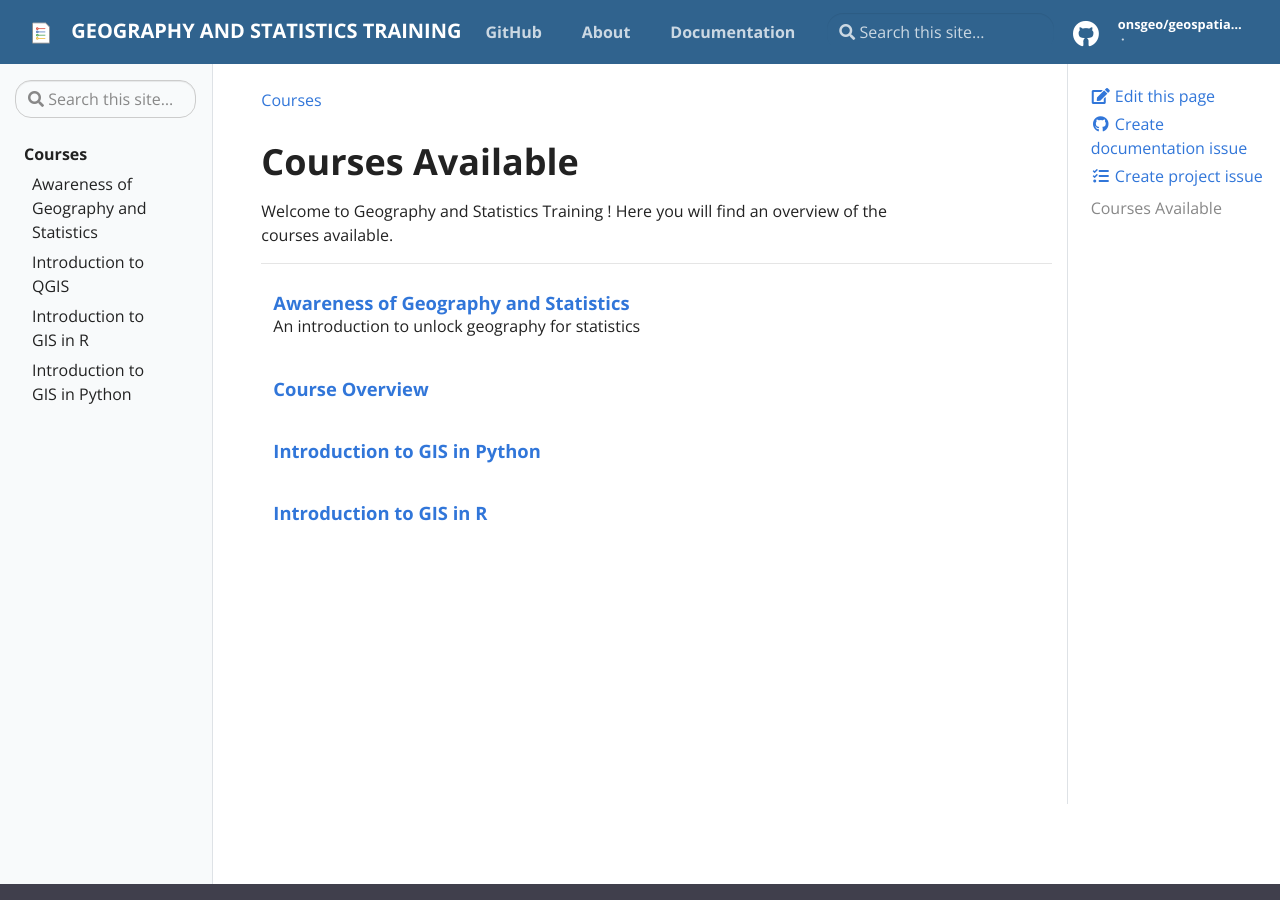
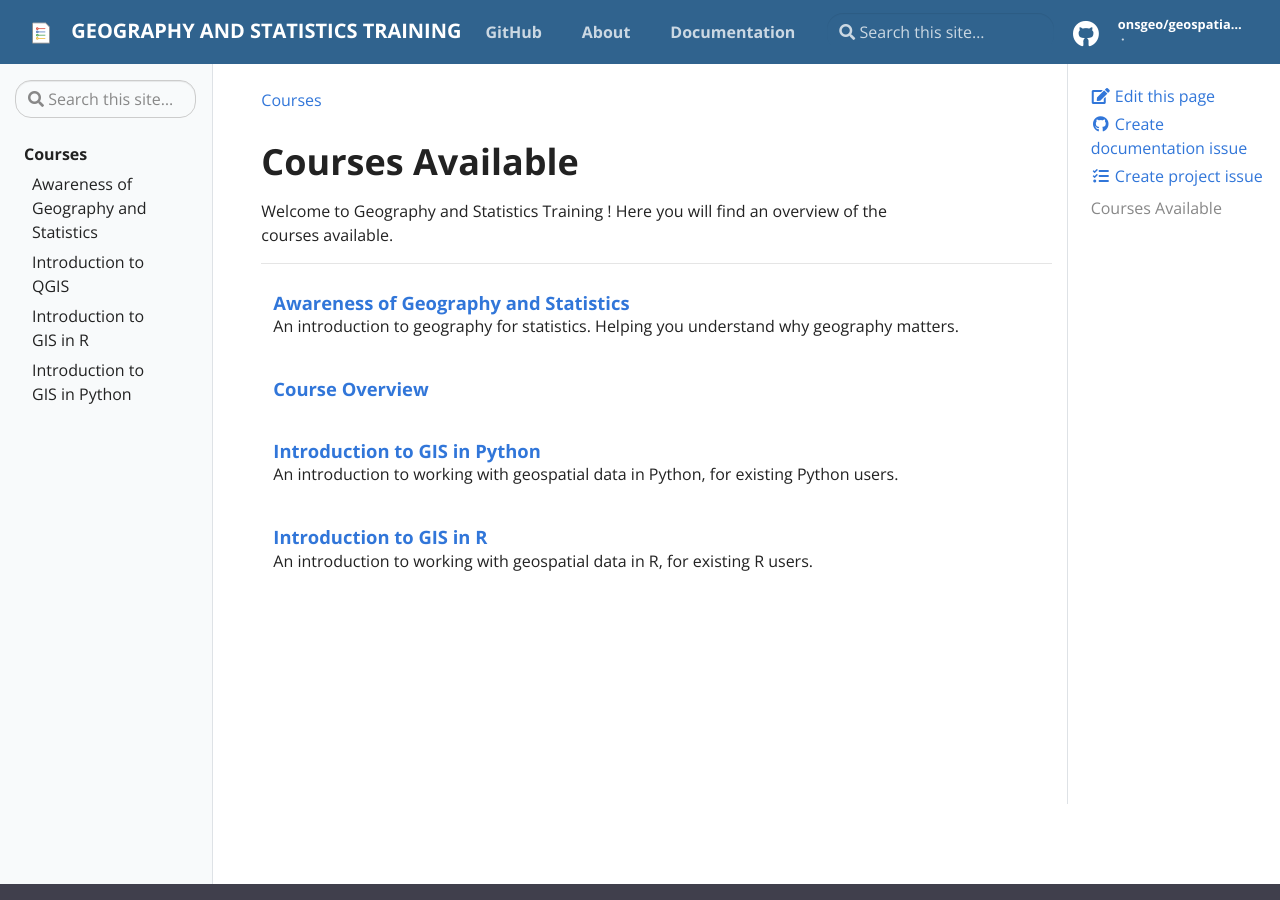
Before and after one commit to ONSgeo/geospatial-training, a Jekyll site: the page built from pages/docs.md, in a window 1280 px wide and 900 px high. Built offline with Jekyll 4.4.1, drawn with Linux system fonts in a browser that asks for light colours.

Commit message:
update course descriptions

```diff
--- a/_docs/awareness_of_geog_and_stats.md
+++ b/_docs/awareness_of_geog_and_stats.md
@@ -1,6 +1,6 @@
 ---
 title: Awareness of Geography and Statistics
-description: An introduction to unlock geography for statistics
+description: An introduction to geography for statistics. Helping you understand why geography matters.
 ---
 
 # Awareness of Geography and Statistics
@@ -23,6 +23,7 @@ This course covers:
 * How to use geography correctly
 * Understanding geographic data
 * Introducing Geographic Information Systems (GIS) and geospatial techniques
+
 
 ---
 
--- a/_docs/intro_to_gis_in_python.md
+++ b/_docs/intro_to_gis_in_python.md
@@ -1,5 +1,6 @@
 ---
 title: Introduction to GIS in Python
+description: An introduction to working with geospatial data in Python, for existing Python users.
 ---
 # Introduction to GIS in Python
 
@@ -29,4 +30,4 @@ By the end of the course you will:
 *
 * Beginner/Intermediate knowledge of Python and Pandas.
 
-## Course Instructions
+### Course Instructions
--- a/_docs/intro_to_gis_in_r.md
+++ b/_docs/intro_to_gis_in_r.md
@@ -1,8 +1,6 @@
 ---
 title: Introduction to GIS in R
-nav_order: 2
-has_toc: false
-has_children: true
+description: An introduction to working with geospatial data in R, for existing R users.
 ---
 
 # Introduction to GIS in R
@@ -33,7 +31,7 @@ By the end of the course you will:
 * R and RStudio
 * Beginner / Intermediate knowledge of R and `dplyr` .
 
-## Course Instructions
+### Course Instructions
 To take this course:
 
 * Go to [github.com/ONSgeo/Introduction_to_GIS_in_R](https://github.com/ONSgeo/Introduction_to_GIS_in_R) and download the repository as a zip file.
```
